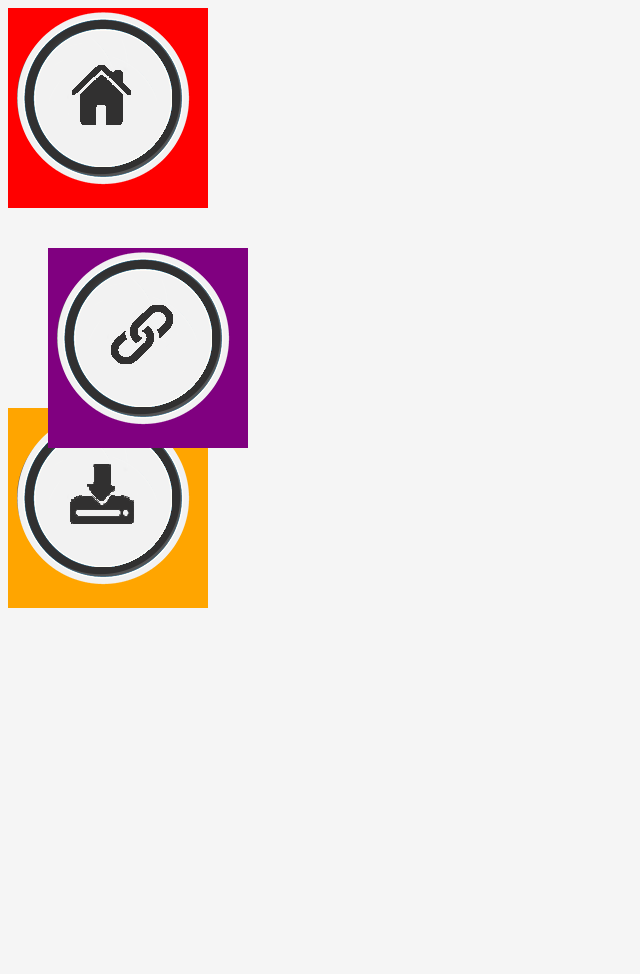
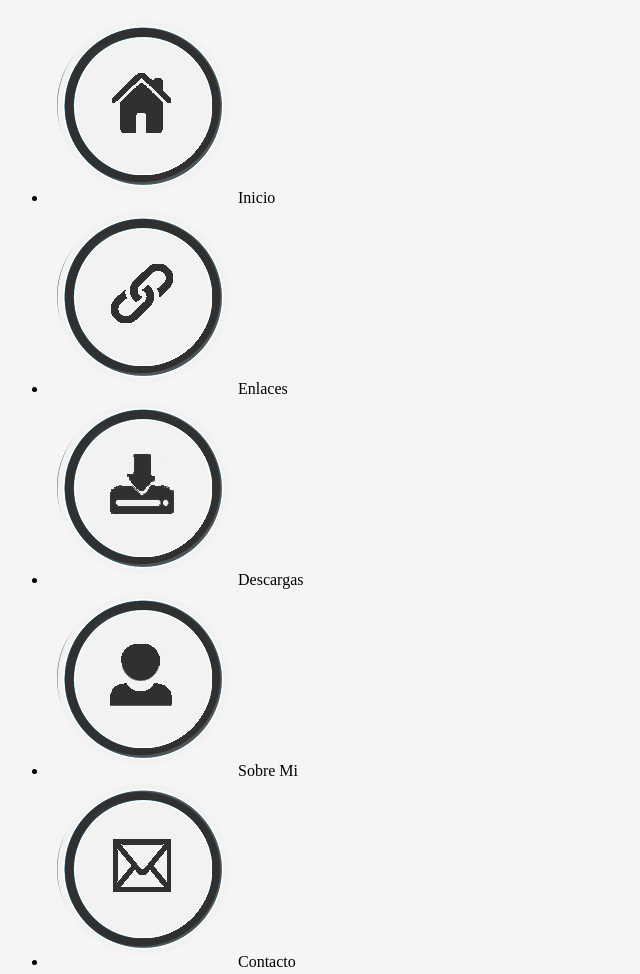
Before and after one commit to M2B0C17-zz/Aquarium, a plain HTML site: page index.html in a window 1280 px wide. Shown: the whole page, without its empty margins (0-640 px from the left). Before the commit the page ends 800 px from the top, so only its background shows below. Drawn offline with Linux system fonts and the light colour scheme.

Commit message:
Como nuevo, para el siguiente ejercicio

```diff
--- a/css/estilos.css
+++ b/css/estilos.css
@@ -14,25 +14,3 @@ ul{
 li{
 
 }
-
-.i1, .i2, .i3{
-	width: 200px;
-	height: 200px;
-}
-
-.i1{
-	background-color: red;
-
-}
-
-.i2{
-	background-color: purple;
-	position: relative;
-	top: 40px;
-	left: 40px;
-}
-
-.i3{
-	background-color: orange;
-
-}
--- a/index.html
+++ b/index.html
@@ -6,7 +6,6 @@
 	<title>Aquarium</title>
 </head>
 <body>
-<!--
 	<nav>
 		<ul>
 			<li><img src="img/ico-ini.png">Inicio</li>
@@ -16,11 +15,5 @@
 			<li><img src="img/ico-ctc.png">Contacto</li>
 		</ul>
 	</nav>
-	-->
-
-	<div class="i1"><img src="img/ico-ini.png"></div>
-	<div class="i2"><img src="img/ico-link.png"></div>
-	<div class="i3"><img src="img/ico-dwd.png"></div>
-
 </body>
 </html>
```
